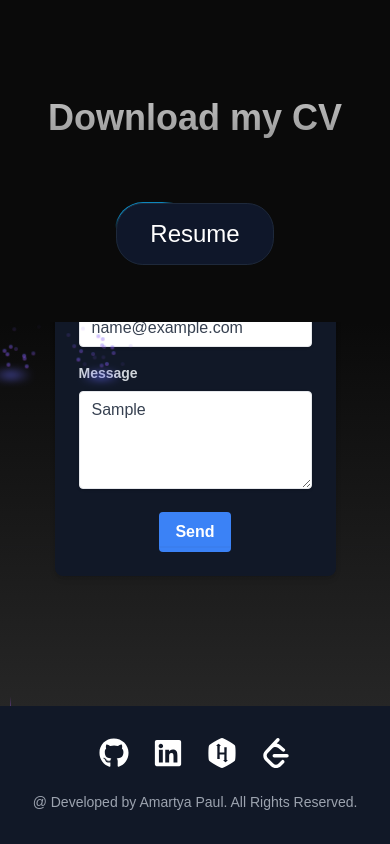
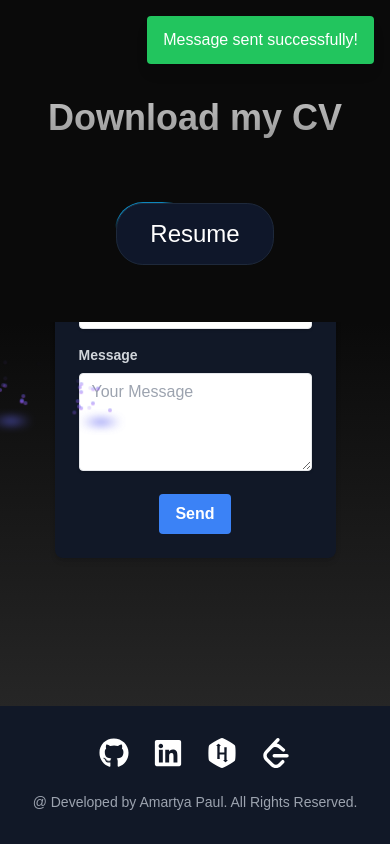
Before and after one commit to am1475/nextadvance-portfolio, a Next.js app: page / in a window 390 px wide. Both pictures are taken after typing "Sample", "name@example.com", "Sample" into the empty fields and a click on the button "Send". Shown: the part 5008-5852 px from the top of the page. Built offline with nearby package versions, Linux system fonts and the light colour scheme.

Commit message:
Minor Update

```diff
--- a/package.json
+++ b/package.json
@@ -9,6 +9,7 @@
     "lint": "next lint"
   },
   "dependencies": {
+    "@emailjs/browser": "^4.4.1",
     "@react-three/drei": "^9.112.0",
     "@react-three/fiber": "^8.17.7",
     "@tabler/icons-react": "^3.17.0",
@@ -17,6 +18,7 @@
     "@tsparticles/slim": "^3.5.0",
     "cal-sans": "^1.0.1",
     "clsx": "^2.1.1",
+    "emailjs-com": "^3.2.0",
     "framer-motion": "^11.5.4",
     "mini-svg-data-uri": "^1.4.4",
     "next": "14.2.11",
--- a/src/components/LampDemo.tsx
+++ b/src/components/LampDemo.tsx
@@ -1,23 +1,85 @@
 "use client";
-import React from "react";
+import React, { useState, ChangeEvent, FormEvent, useEffect } from "react";
+import emailjs from "emailjs-com"; // Import EmailJS SDK
 import { BackgroundBeamsWithCollision } from "@/components/ui/background-beams-with-collision";
 
+type Notification = {
+  message: string;
+  type: "success" | "error";
+};
+
 export function LampDemo() {
+  const [formData, setFormData] = useState({
+    name: '',
+    email: '',
+    message: ''
+  });
+
+  const [notification, setNotification] = useState<Notification | null>(null);
+  const [isLoading, setIsLoading] = useState(false);
+
+  const handleChange = (e: ChangeEvent<HTMLInputElement | HTMLTextAreaElement>) => {
+    setFormData({ ...formData, [e.target.id]: e.target.value });
+  };
+
+  const sendEmail = async (e: FormEvent<HTMLFormElement>) => {
+    e.preventDefault(); // Prevent default form submission
+    setIsLoading(true);
+
+    try {
+      await emailjs.send('service_nfxx7nc', 'template_zfonytk', formData, 'r6ocoKLtKYrV5SFfP');
+      setNotification({ message: 'Message sent successfully!', type: 'success' });
+      setFormData({ name: '', email: '', message: '' });
+    } catch {
+      setNotification({ message: 'Failed to send the message, please try again later.', type: 'error' });
+    } finally {
+      setIsLoading(false);
+    }
+  };
+
+  // Automatically hide the notification after 3 seconds
+  useEffect(() => {
+    if (notification) {
+      const timer = setTimeout(() => {
+        setNotification(null);
+      }, 3000);
+
+      return () => clearTimeout(timer);
+    }
+  }, [notification]);
+
   return (
     <BackgroundBeamsWithCollision>
-      <div className="flex flex-col items-center mt-24 mb-40 px-4 sm:px-6 lg:px-8">
-        {/* Title Section */}
-        <h1 className="bg-gradient-to-br from-slate-300 to-slate-500 py-4 bg-clip-text text-3xl sm:text-4xl md:text-7xl font-medium tracking-tight text-transparent">
+      {/* Notification Pop-up */}
+      {notification && (
+        <div
+          role="alert"
+          aria-live="assertive"
+          className={`fixed top-4 right-4 z-50 px-4 py-3 rounded shadow-lg transition-transform transform ${
+            notification.type === 'success'
+              ? 'bg-green-500 text-white'
+              : 'bg-red-500 text-white'
+          } animate-slide-in`}
+        >
+          <span>{notification.message}</span>
+        </div>
+      )}
+
+      <div className="flex flex-col items-center mt-24 mb-40 px-4 sm:px-6 lg:px-8 relative z-20">
+        <h1 className="bg-gradient-to-br from-slate-300 to-slate-500 py-4 bg-clip-text text-2xl sm:text-3xl md:text-7xl font-medium tracking-tight text-transparent">
           Contact Me
         </h1>
 
-        <p className="text-xl sm:text-2xl md:text-4xl lg:text-7xl font-bold relative z-20 bg-clip-text text-transparent bg-gradient-to-b from-neutral-200 to-neutral-500 py-8 text-center mt-10 sm:mt-20 md:mt-16">
+        {/* Updated "Get in touch" Heading */}
+        <p className="text-gray-300 sm:text-2xl md:text-3xl lg:text-7xl font-bold relative z-30
+                      bg-gradient-to-b from-neutral-200 to-neutral-500
+                      bg-clip-text py-4 text-center mt-4 sm:mt-8 md:mt-12
+                      md:text-transparent md:bg-clip-text">
           Get in touch
         </p>
 
-        {/* Contact Form Section */}
-        <div className="mt-8 sm:mt-12 w-full max-w-lg bg-gray-900 p-6 sm:p-8 rounded-lg shadow-md mx-auto relative">
-          <form className="space-y-4 sm:space-y-6">
+        <div className="mt-8 sm:mt-12 w-full max-w-lg bg-gray-900 p-6 sm:p-8 rounded-lg shadow-md mx-auto z-30 relative">
+          <form className="space-y-4 sm:space-y-6" onSubmit={sendEmail}>
             <div>
               <label className="block text-gray-300 text-sm font-bold mb-2" htmlFor="name">
                 Name
@@ -27,6 +89,9 @@ export function LampDemo() {
                 id="name"
                 type="text"
                 placeholder="Your Name"
+                value={formData.name}
+                onChange={handleChange}
+                required
               />
             </div>
             <div>
@@ -38,6 +103,9 @@ export function LampDemo() {
                 id="email"
                 type="email"
                 placeholder="Your Email"
+                value={formData.email}
+                onChange={handleChange}
+                required
               />
             </div>
             <div>
@@ -49,21 +117,26 @@ export function LampDemo() {
                 id="message"
                 placeholder="Your Message"
                 rows={4}
+                value={formData.message}
+                onChange={handleChange}
+                required
               ></textarea>
             </div>
             <div className="flex items-center justify-center">
               <button
-                className="bg-blue-500 hover:bg-blue-700 text-white font-bold py-2 px-4 rounded focus:outline-none focus:shadow-outline"
-                type="button"
+                className={`bg-blue-500 hover:bg-blue-700 text-white font-bold py-2 px-4 rounded focus:outline-none focus:shadow-outline ${
+                  isLoading ? 'opacity-50 cursor-not-allowed' : ''
+                }`}
+                type="submit"
+                disabled={isLoading}
               >
-                Send
+                {isLoading ? 'Sending...' : 'Send'}
               </button>
             </div>
           </form>
         </div>
 
-        {/* Add extra space at the bottom */}
-        <div className="pb-32 sm:pb-40 lg:pb-48"></div> {/* Increased padding-bottom for larger spacing */}
+        <div className="pb-32 sm:pb-40 lg:pb-48"></div>
       </div>
     </BackgroundBeamsWithCollision>
   );
```
Also changed, not shown: 1 other file (tests, documents, lock files or other folders).
